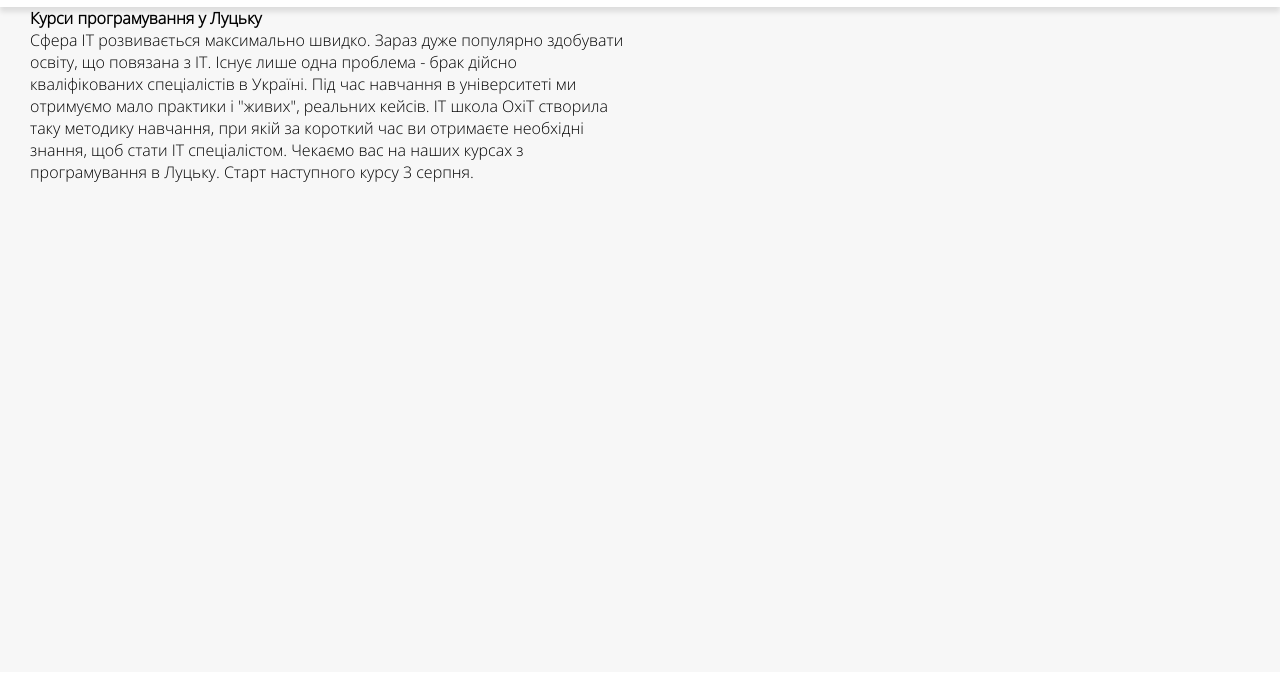
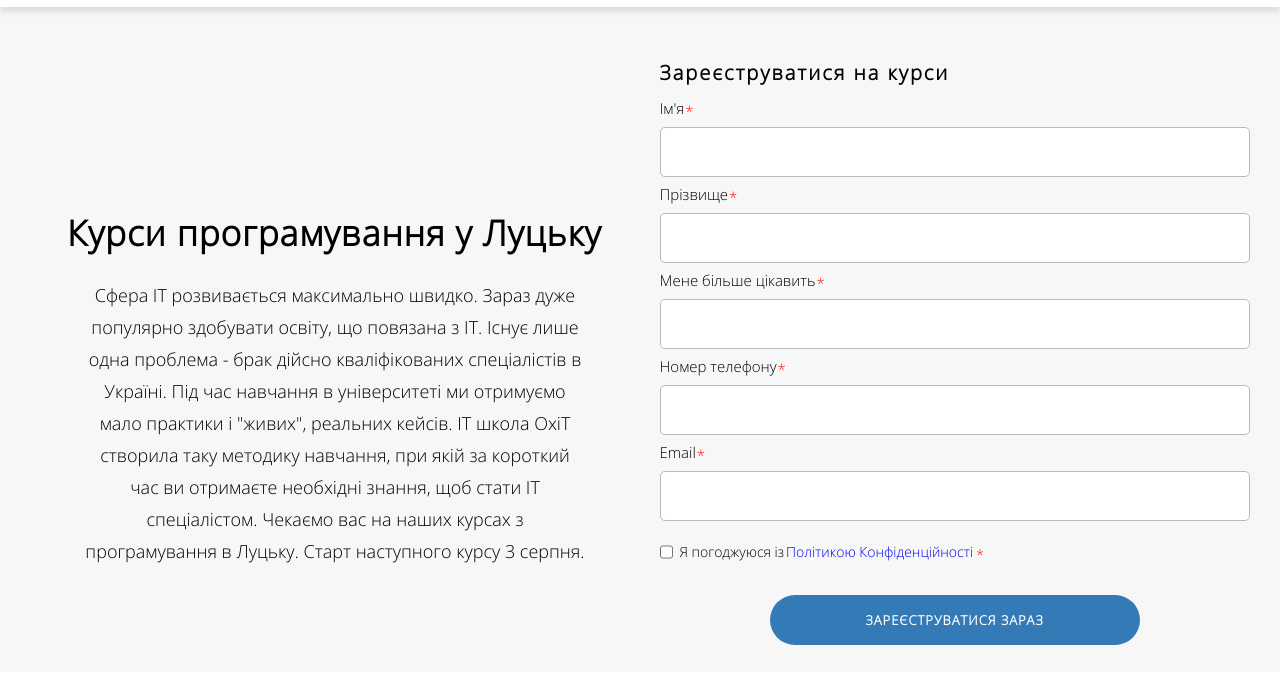
Before and after one commit to unseenPrime/unseen_layout4, a website: page index.html in a window 1280 px wide. Shown: the part 93-776 px from the top of the page. Drawn offline with Linux system fonts and the light colour scheme.

Commit message:
Re-edited the content of the left block without adaptive and the registration form also without adaptive

```diff
--- a/index.html
+++ b/index.html
@@ -52,7 +52,36 @@
             </p>
         </div>
         <div class="content__container-right">
-
+            <h2 class="content__title">Зареєструватися на курси</h2>
+            <form action="/register" method="post" class="form">
+                <div class="form__field">
+                    <label class="form__label first" for="name">Ім'я<span class="form__star">*</span></label>
+                    <input class="form__input" type="text" id="name" name="name" required>
+                </div>
+                <div class="form__field">
+                    <label class="form__label" for="surname">Прізвище<span class="form__star">*</span></label>
+                    <input class="form__input" type="text" id="surname" name="surname" required>
+                </div>
+                <div class="form__field">
+                    <label class="form__label" for="interest">Мене більше цікавить<span class="form__star">*</span></label>
+                    <input class="form__input" type="text" id="interest" name="interest" required>
+                </div>
+                <div class="form__field">
+                    <label class="form__label" for="phone">Номер телефону<span class="form__star">*</span></label>
+                    <input class="form__input" type="tel" id="phone" name="phone" required>
+                </div>
+                <div class="form__field">
+                    <label class="form__label" for="email">Email<span class="form__star">*</span></label>
+                    <input class="form__input" type="email" id="email" name="email" required>
+                </div>
+                <div class="form__field">
+                    <label class="form__checkbox">
+                        <input class="form__checkbox-input" type="checkbox" name="agree" required>
+                        <span class="form__checkbox-text">Я погоджуюся із <a href="#">Політикою Конфіденційності</a><span class="form__star">*</span></span>
+                    </label>
+                </div>
+                <button class="form__submit" type="submit">Зареєструватися зараз</button>
+            </form>
         </div>
     </div>
 </div>
--- a/scss/_content.scss
+++ b/scss/_content.scss
@@ -5,13 +5,101 @@
   background-color: #f7f7f7;
 
   &__container{
+    display: flex;
+    flex-direction: row;
     height: 100%;
     max-width: 1250px;
     margin: auto;
     padding: 0 15px;
 
     &-left{
-      width: 600px;
+      width: max-content;
+      margin: 215px 0 0 37px;
+
+      h1{
+        font-size: 35px;
+        letter-spacing: 1px;
+      }
+      p{
+        width: 500px;
+        font-size: 18px;
+        letter-spacing:0;
+        line-height: 32px;
+        font-weight: 100;
+        text-align: center;
+        margin: 35px 0 0 18px;
+      }
+    }
+    &-right{
+      display: flex;
+      flex-direction: column;
+      max-width: 345px;
+      margin: 55px 0 0 58px;
+
+      .content__title{
+        letter-spacing: 2px;
+        font-size: 20px;
+      }
+
+      .form{
+        &__submit{
+          height: 50px;
+          width: 370px;
+          border-radius: 25px;
+          color: white;
+          background-color: $btn-color-blue;
+          font-size: 13px;
+          letter-spacing: 1px;
+          font-weight: 1000;
+          text-transform: uppercase;
+          margin: 29px 0 0 110px;
+        }
+        &__field{
+          width: 590px;
+          height: 85px;
+
+          &:nth-child(6){
+            margin-top: 15px;
+            height: max-content;
+          }
+        }
+        &__label{
+          display: flex;
+          align-items: center;
+          margin: 1px 0 5px 0;
+          height: max-content;
+          font-size: 15px;
+          letter-spacing: 0;
+
+          &.first{
+            margin-top: 10px;
+          }
+        }
+        &__input{
+          min-width: 590px;
+          height: 50px;
+          border: #bababa 1px solid;
+          border-radius: 5px;
+        }
+        &__star{
+          color: red;
+          padding: 6px 0 0 1px;
+        }
+        &__checkbox{
+          display: flex;
+          &-text{
+            display: flex;
+            width: max-content;
+            align-items: center;
+            font-size: 14px;
+            margin-left: 7px;
+
+            a{
+              padding: 0 2px;
+            }
+          }
+        }
+      }
     }
   }
 }
--- a/scss/_menu.scss
+++ b/scss/_menu.scss
@@ -1,6 +1,3 @@
-$btn-bg-color:#337ab7;
-$btn-text-color:#ffffff;
-
 .menu {
   background-color: $btn-text-color;
   ul {
@@ -21,7 +18,7 @@
       &:last-child {
         width: 140px;
         height: 40px;
-        background-color: $btn-bg-color;
+        background-color: $btn-color-blue;
         border-radius: 30px;
 
         a {
@@ -33,7 +30,7 @@
         }
 
         &:hover {
-          background-color: darken($btn-bg-color, 10%);
+          background-color: darken($btn-color-blue, 10%);
         }
       }
 
@@ -41,7 +38,7 @@
         font-size: 15px;
         color: #666666;
         &:hover{
-          color: $btn-bg-color;
+          color: $btn-color-blue;
         }
       }
 
--- /dev/null
+++ b/scss/_variables.scss
@@ -0,0 +1,2 @@
+$btn-color-blue:#337ab7;
+$btn-text-color:#ffffff;
--- a/scss/style.scss
+++ b/scss/style.scss
@@ -1,5 +1,6 @@
 @import "zeroing";
 @import "fonts";
+@import "variables";
 @import "body";
 @import "header";
 @import "content";
```
Also changed, not shown: css/style.css, 1 other file.
